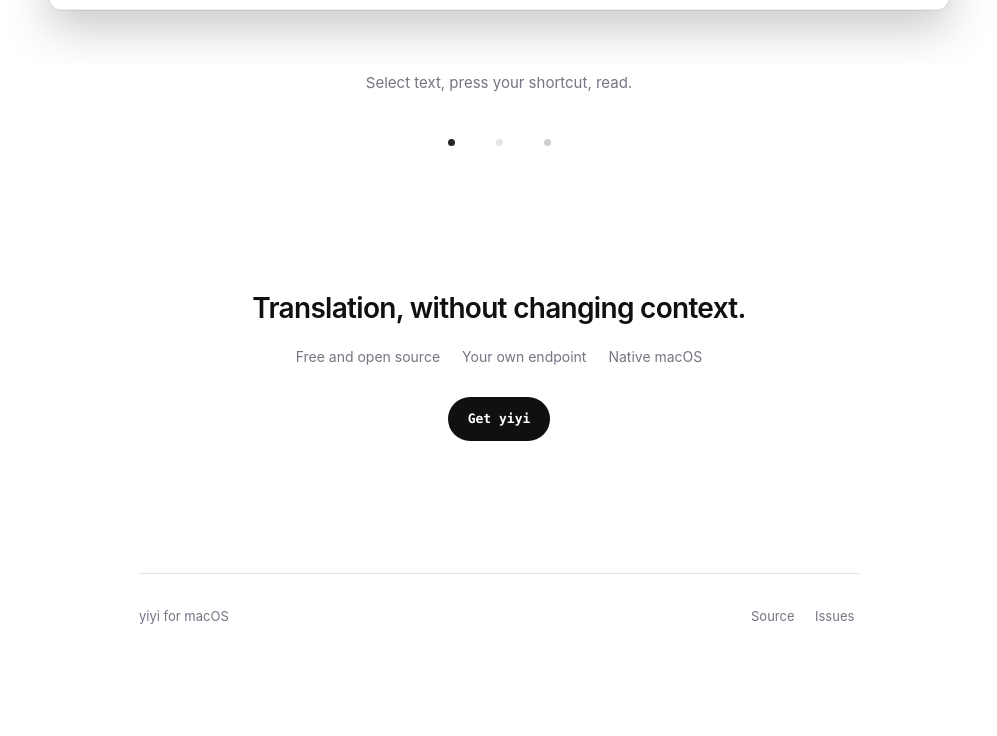
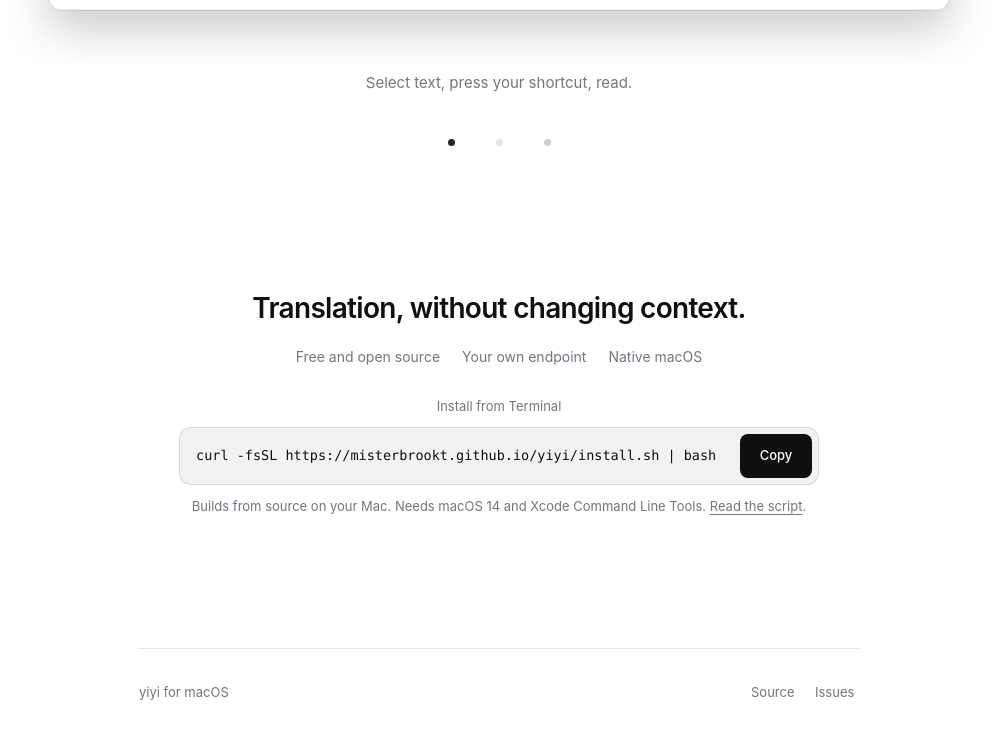
Before and after one commit to MisterBrookT/yiyi, a plain HTML site: page docs/site/index.html in a window 1280 px wide. Shown: the part 1009-1745 px from the top of the page, without its empty margins (141-1138 px from the left). Before the commit the page ends 1670 px from the top, so only its background shows below. Drawn offline with Linux system fonts and the light colour scheme.

Commit message:
Add a one-line curl installer served from the site, with a copyable command on the page

```diff
--- a/docs/site/index.html
+++ b/docs/site/index.html
@@ -170,11 +170,32 @@
           <li>Your own endpoint</li>
           <li>Native macOS</li>
         </ul>
-        <a
-          class="button primary"
-          href="https://github.com/MisterBrookT/yiyi#install"
-          >Get yiyi</a
-        >
+        <div class="install" role="group" aria-labelledby="install-label">
+          <span id="install-label" class="install-label"
+            >Install from Terminal</span
+          >
+          <div class="install-row">
+            <code id="install-command"
+              >curl -fsSL https://misterbrookt.github.io/yiyi/install.sh |
+              bash</code
+            >
+            <button
+              type="button"
+              class="copy"
+              data-copy="#install-command"
+              aria-label="Copy install command"
+            >
+              Copy
+            </button>
+          </div>
+          <p class="install-note">
+            Builds from source on your Mac. Needs macOS 14 and Xcode Command
+            Line Tools.
+            <a href="https://github.com/MisterBrookT/yiyi#install"
+              >Read the script</a
+            >.
+          </p>
+        </div>
       </section>
     </main>
 
@@ -186,6 +207,19 @@
       </div>
     </footer>
     <script>
+      document.querySelectorAll("[data-copy]").forEach((button) => {
+        button.addEventListener("click", async () => {
+          const source = document.querySelector(button.dataset.copy);
+          if (!source) return;
+          try {
+            await navigator.clipboard.writeText(source.textContent.trim());
+            button.textContent = "Copied";
+            setTimeout(() => (button.textContent = "Copy"), 1600);
+          } catch {
+            button.textContent = "Select and copy";
+          }
+        });
+      });
       (() => {
         const reel = document.getElementById("reel");
         if (!reel) return;
--- a/docs/site/styles.css
+++ b/docs/site/styles.css
@@ -340,6 +340,70 @@
   color: var(--muted);
   font-size: 14px;
 }
+.install {
+  margin: 0 auto;
+  max-width: 640px;
+  text-align: left;
+}
+.install-label {
+  display: block;
+  margin-bottom: 10px;
+  color: var(--muted);
+  font-size: 13px;
+  text-align: center;
+}
+.install-row {
+  display: flex;
+  align-items: stretch;
+  gap: 8px;
+  padding: 6px 6px 6px 16px;
+  border: 1px solid var(--line);
+  border-radius: 12px;
+  background: var(--surface);
+}
+.install-row code {
+  flex: 1;
+  align-self: center;
+  overflow-x: auto;
+  white-space: nowrap;
+  background: none;
+  padding: 0;
+  font-size: 13.5px;
+  color: var(--ink);
+}
+.copy {
+  min-width: 72px;
+  min-height: 44px;
+  padding: 0 14px;
+  border: 0;
+  border-radius: 8px;
+  background: var(--ink);
+  color: #fff;
+  font: inherit;
+  font-size: 13px;
+  font-weight: 500;
+  cursor: pointer;
+}
+.copy:hover {
+  opacity: 0.88;
+}
+.copy:focus-visible {
+  outline: 2px solid var(--ink);
+  outline-offset: 2px;
+}
+.install-note {
+  margin: 12px 0 0;
+  text-align: center;
+  color: var(--muted);
+  font-size: 13px;
+}
+.install-note a {
+  display: inline-flex;
+  align-items: center;
+  min-height: 44px;
+  margin-block: -14px;
+  color: inherit;
+}
 .site-footer {
   min-height: 88px;
   border-top: 1px solid var(--line);
```
Also changed, not shown: 2 other files.
